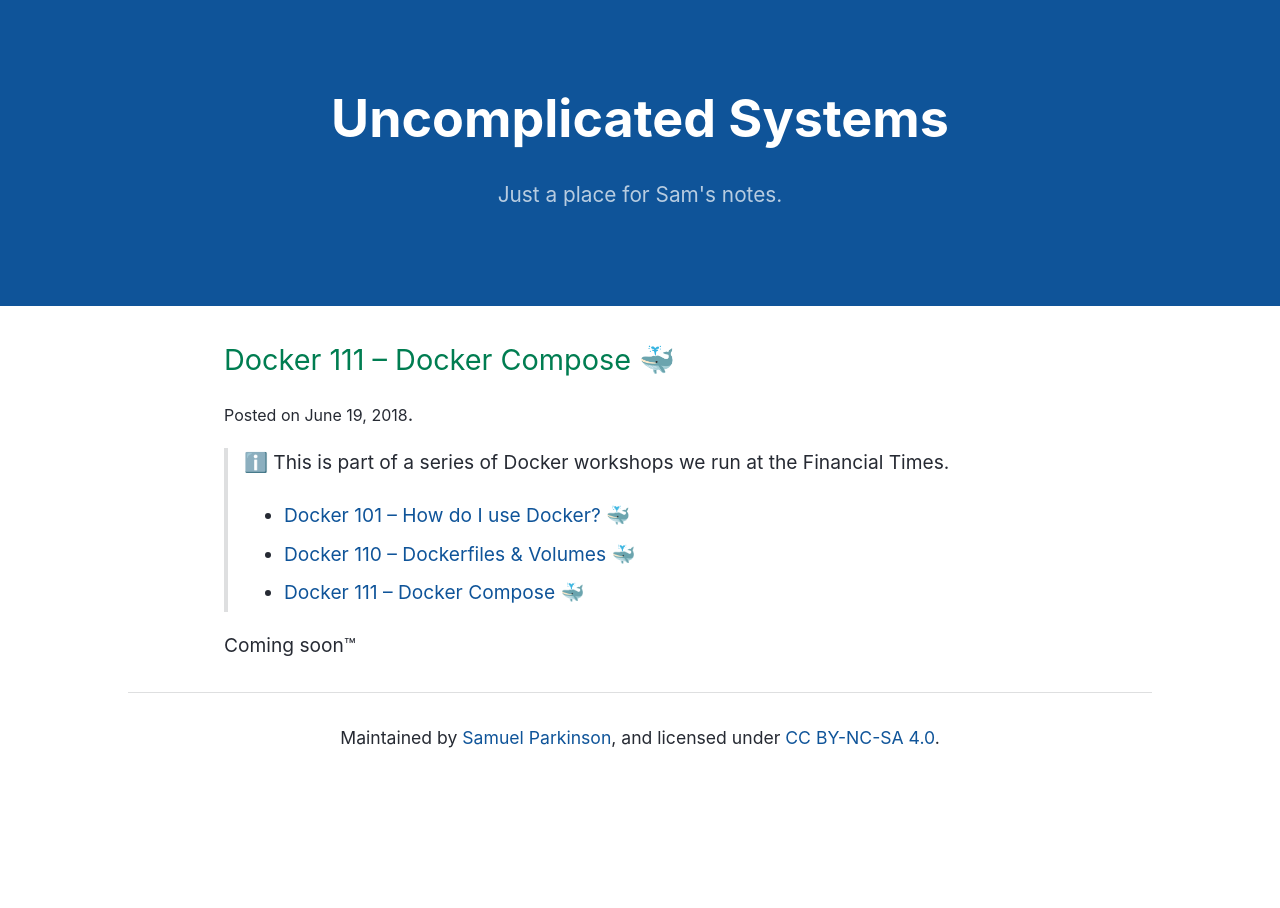
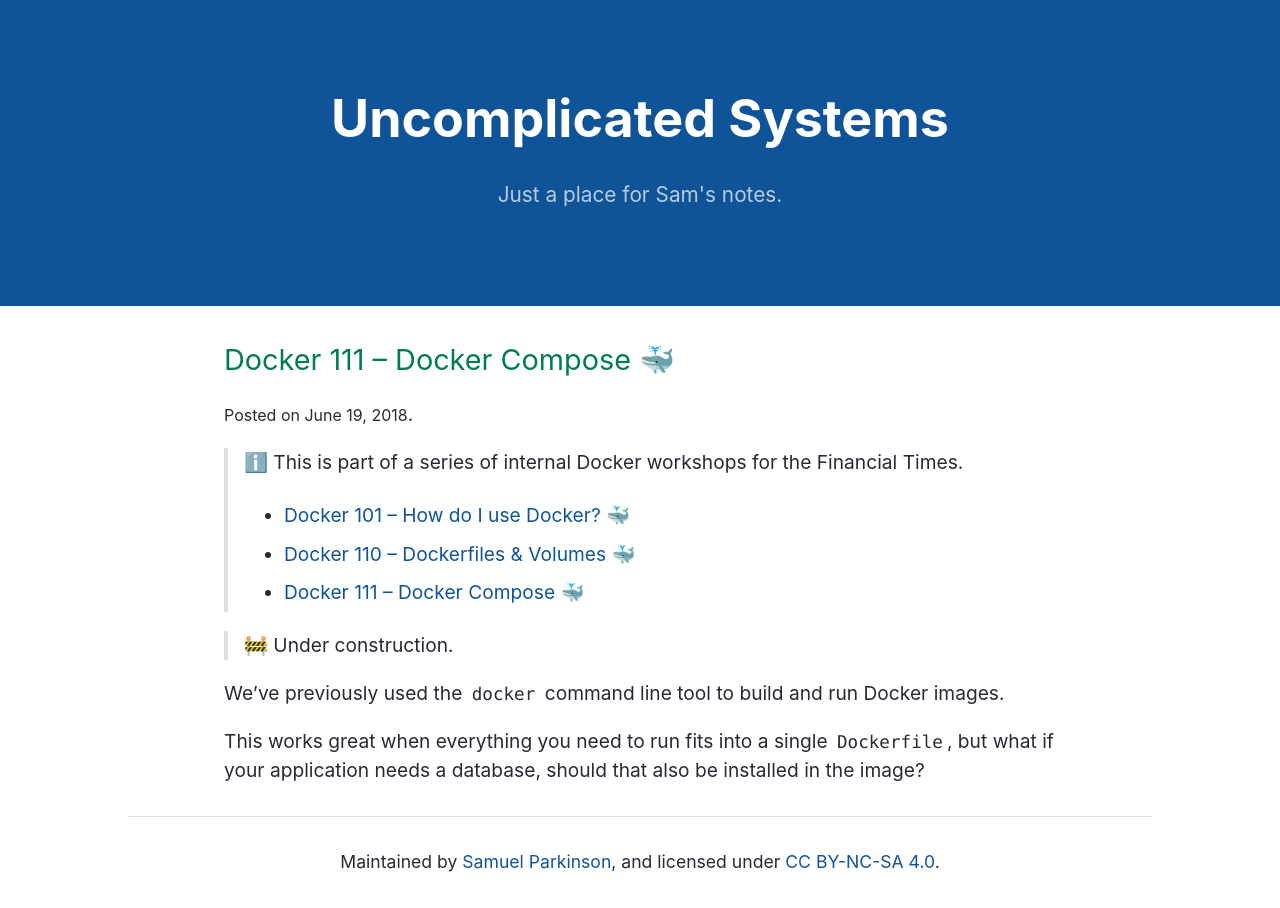
Before and after one commit to sjparkinson/uncomplicated.systems, a Jekyll site: the page built from _posts/2018-06-19-docker-0111-docker-compose.md, in a window 1280 px wide. Built offline with Jekyll 4.4.1, drawn with Linux system fonts in a browser that asks for light colours.

Commit message:
Update 2018-06-19-docker-0111-docker-compose.md

```diff
--- a/_posts/2018-06-19-docker-0111-docker-compose.md
+++ b/_posts/2018-06-19-docker-0111-docker-compose.md
@@ -4,10 +4,14 @@ layout: post
 title: "Docker 111 – Docker Compose \U0001F433"
 ---
 
-> ℹ️ This is part of a series of Docker workshops we run at the Financial Times.
+> ℹ️ This is part of a series of internal Docker workshops for the Financial Times.
 >
 > * [Docker 101 – How do I use Docker? 🐳](https://uncomplicated.systems/2018/05/23/docker-101.html)
 > * [Docker 110 – Dockerfiles & Volumes 🐳](https://uncomplicated.systems/2018/06/05/docker-0110-dockerfiles-and-volumes.html)
 > * [Docker 111 – Docker Compose 🐳](https://uncomplicated.systems/2018/06/19/docker-0111-docker-compose.html)
 
-Coming soon™
+> 🚧 Under construction.
+
+We've previously used the `docker` command line tool to build and run Docker images.
+
+This works great when everything you need to run fits into a single `Dockerfile`, but what if your application needs a database, should that also be installed in the image?
```
